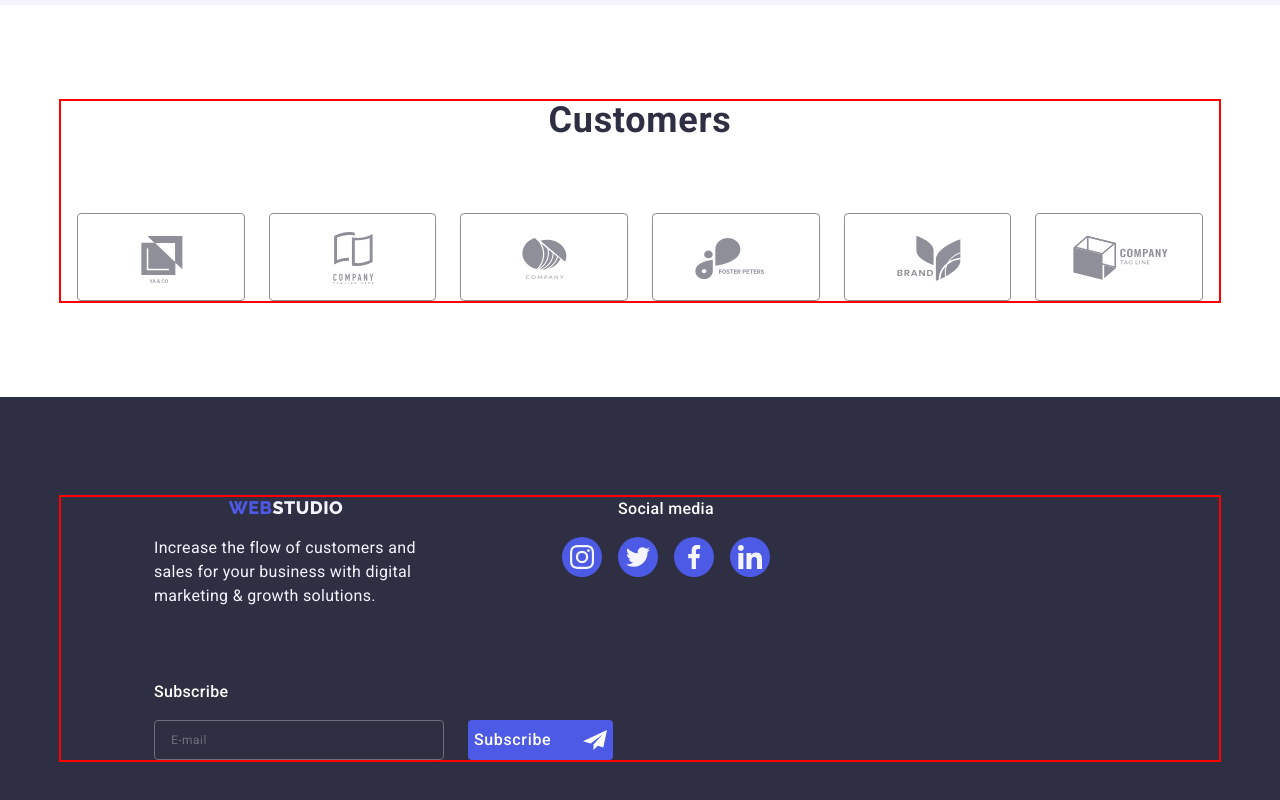
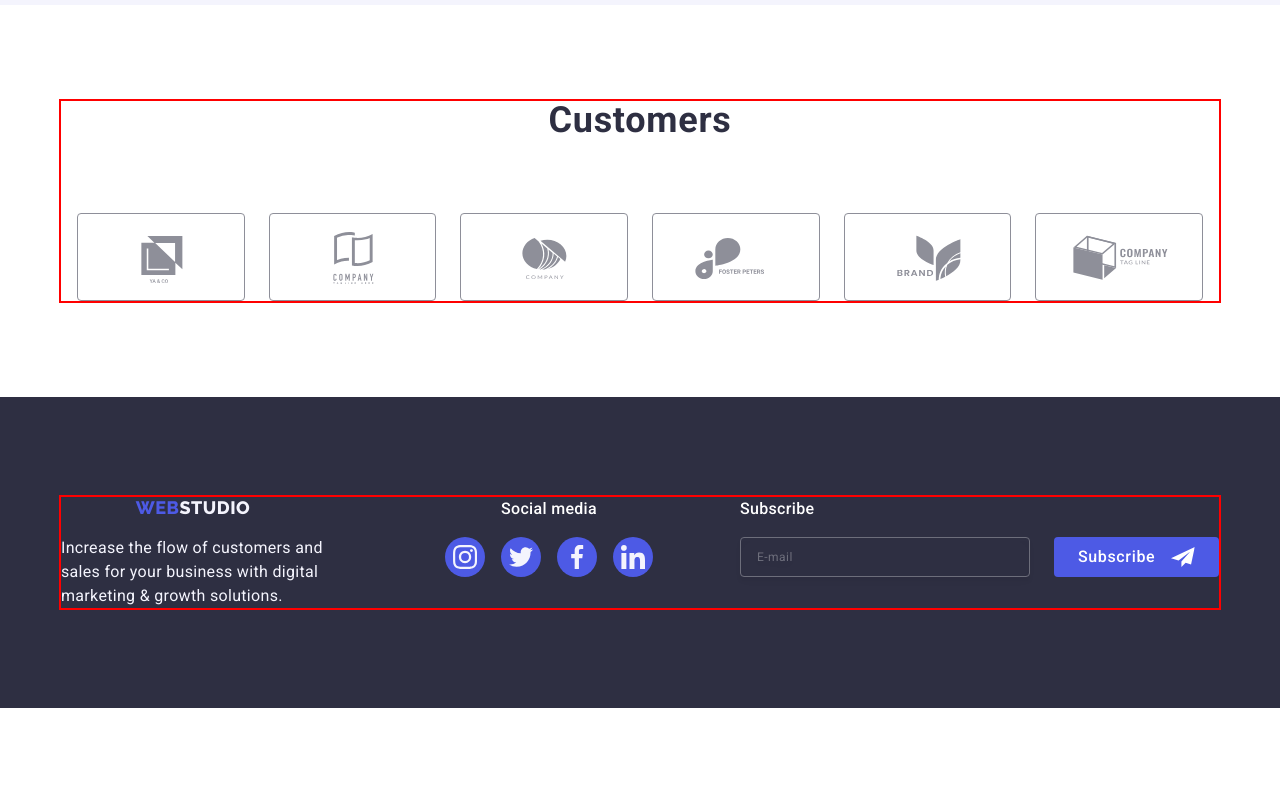
Before and after one commit to Anna-Chernukhina/goit-markup-hw-06, a plain HTML site: page index.html in a window 1280 px wide. Shown: the part 1866-2666 px from the top of the page. After the commit the page ends 2574 px from the top, so only its background shows below. Drawn offline with nearby package versions, Linux system fonts and the light colour scheme.

Commit message:
footer adaptive complete

```diff
--- a/css/media.css
+++ b/css/media.css
@@ -169,21 +169,26 @@
     }
 
     .footer-wrap {
-        display: flex;
+        padding: 0;
+        flex-direction: row;
         align-items: baseline;
+        gap: 0;
     }
 
     .footer-left {
         margin-right: 120px;
     }
 
+    .footer-middle {
+        margin-right: 80px;
+    }
+
     .footer-right {
+        width: auto;
         margin-left: auto;
-        margin-right: 3px;
     }
 
     .footer-form {
-        align-items: flex-end;
         gap: 24px;
     }
 }
--- a/css/styles.css
+++ b/css/styles.css
@@ -495,7 +495,6 @@ a {
 /**----Footer----*/
 .footer {
     background-color: var(--dark);
-    /* padding: 100px 0; */
     padding-top: 98px;
     padding-bottom: 96px;
 }
@@ -587,14 +586,10 @@ a {
 }
 
 .footer-right {
-    /* margin-left: auto;
-    margin-right: 3px; */
     width: 100%;
 }
 
 .footer-form {
-    /*align-items: flex-end;
-    gap: 24px; */
     display: flex;
     flex-direction: column;
     justify-content: center;
@@ -619,7 +614,7 @@ a {
     height: 40px;
     border-radius: 4px;
     border: 1px solid var(--white-background);
-    /* box-shadow: 0px 4px 4px 0px rgba(0, 0, 0, 0.15); */
+    box-shadow: 0px 4px 4px 0px rgba(0, 0, 0, 0.15);
     opacity: 0.3;
     filter: drop-shadow(0px 4px 4px rgba(0, 0, 0, 0.15));
     background-color: transparent;
@@ -644,6 +639,7 @@ a {
 .footer-subscribe-btn {
     max-width: 165px;
     height: 40px;
+    padding: 8px 24px;
     display: flex;
     justify-content: center;
     align-items: center;
@@ -668,7 +664,6 @@ a {
 }
 
 .footer-btn-icon {
-    margin-left: 16px;
     fill: var(--white-background);
 }
 
```
